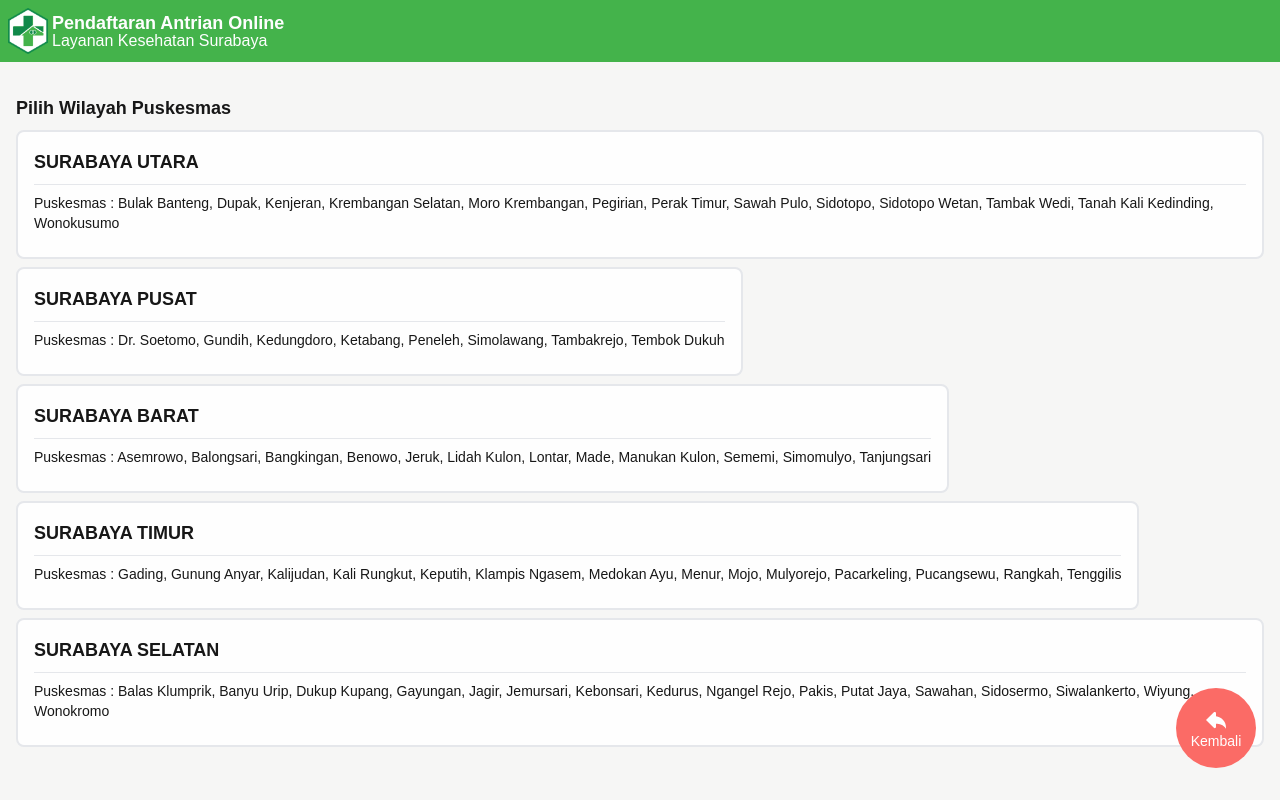
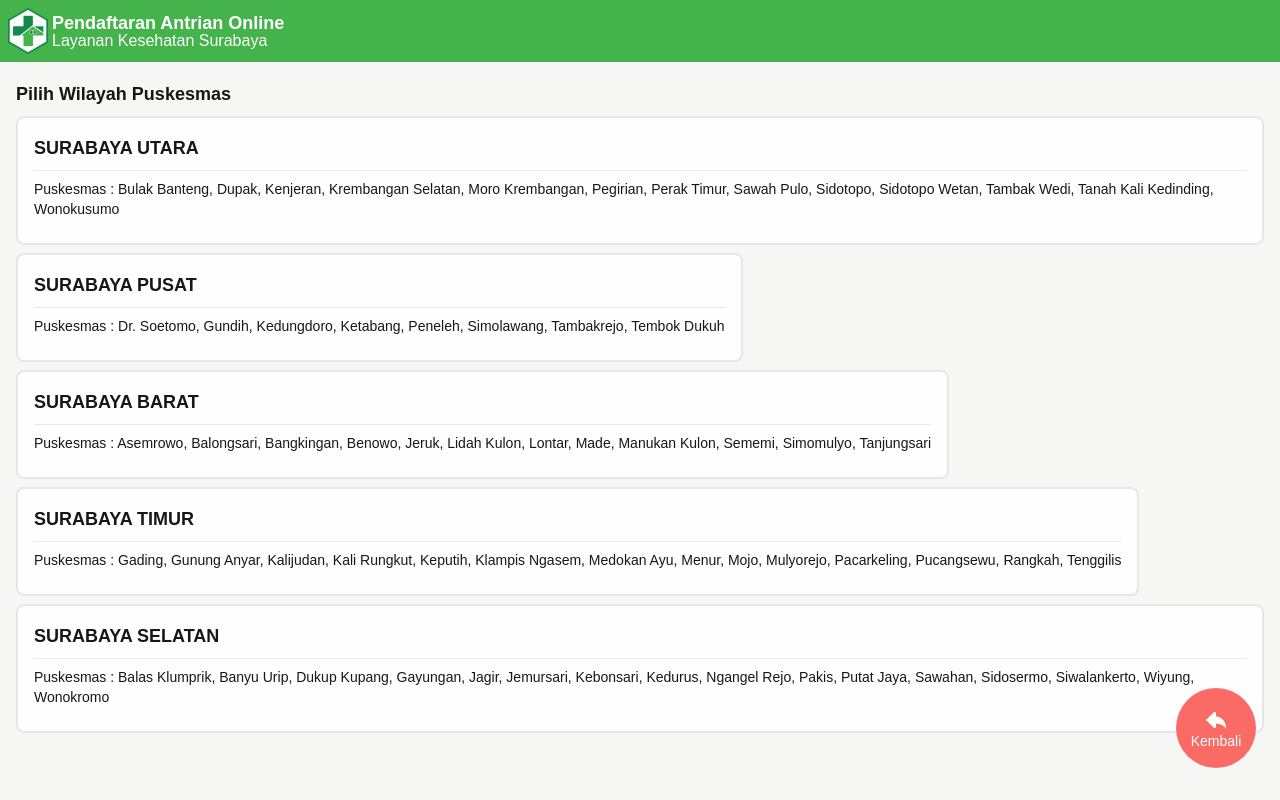
Before and after one commit to aricahyonodev/e-health-surabaya, a Next.js app: page /health-center/select-area in a window 1280 px wide. Shown: the top 800 px of the page. Built offline with nearby package versions, Linux system fonts and the light colour scheme.

Commit message:
refactor : change to fixed position in header layout

```diff
--- a/src/app/layout.js
+++ b/src/app/layout.js
@@ -26,7 +26,7 @@ export default function RootLayout({ children }) {
       <body
         className={`${geistSans.variable} ${geistMono.variable} antialiased`}
       >
-        <header>
+        <header className="fixed top-0 left-0 right-0">
           <Link
             href={"/home"}
             className="px-2 py-2 bg-primary text-white flex items-center"
@@ -46,7 +46,7 @@ export default function RootLayout({ children }) {
           </Link>
         </header>
 
-        <main className="mx-4 mt-8 min-h-screen">{children}</main>
+        <main className="mx-4 mt-20 min-h-screen">{children}</main>
 
         <footer className="text-center text-sm mb-5 mt-12">
           2024 @ Dinas Kesehatan Koita Surabaya
```
